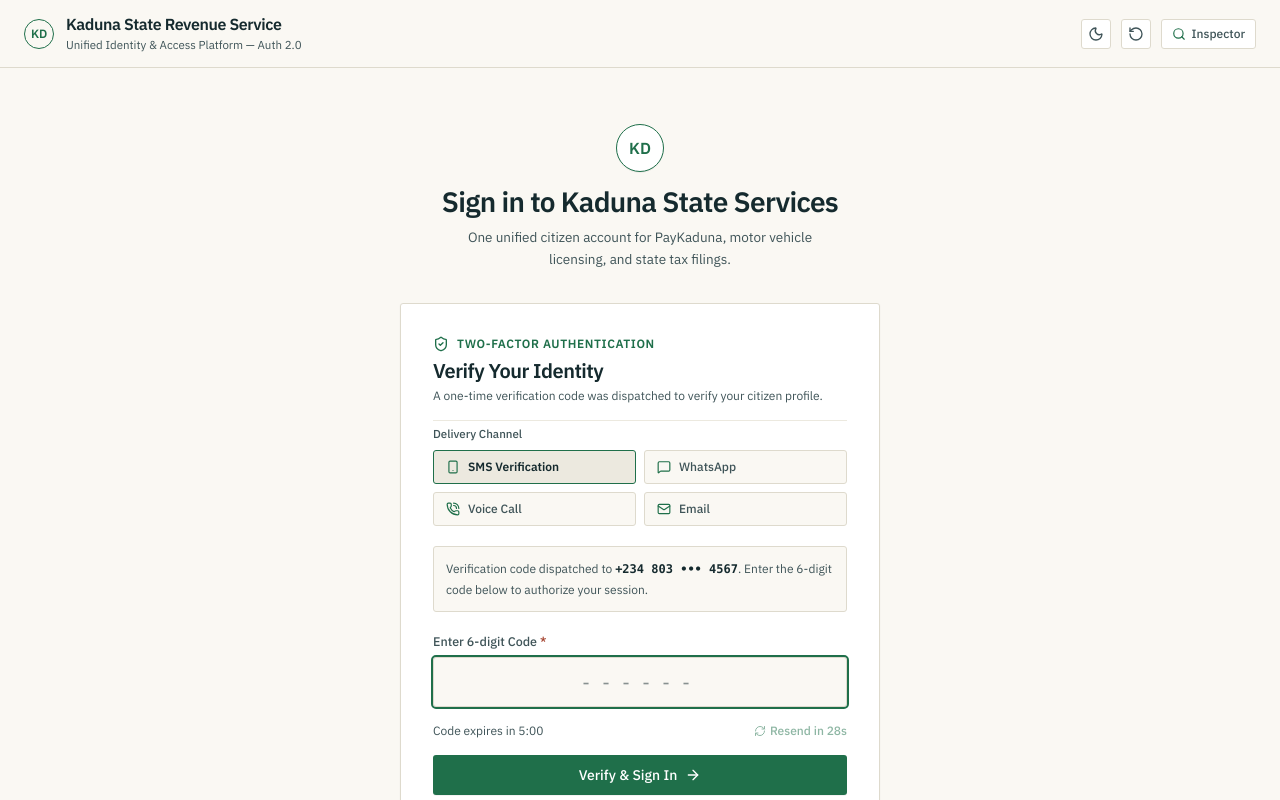
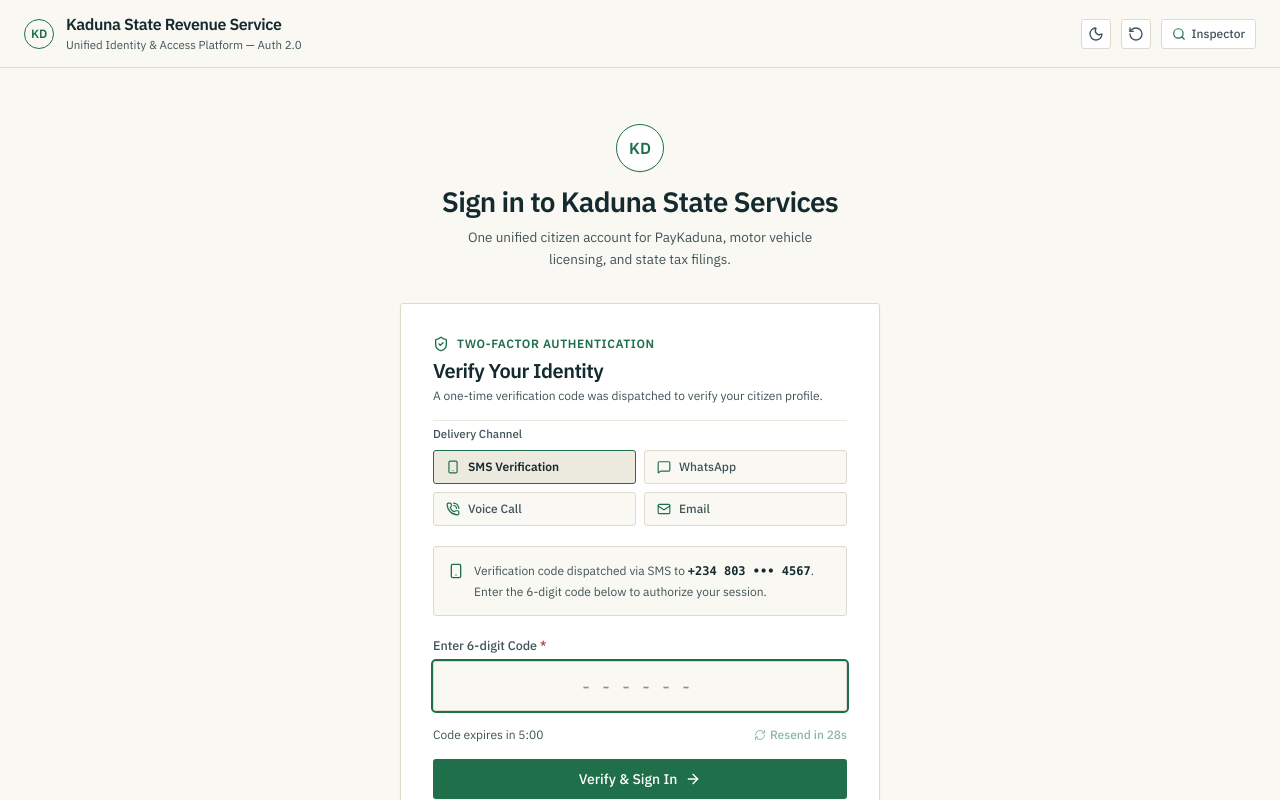
Before and after one commit to taxnigeria/kadirs-sso-demo, a React (Vite) app: page /auth/login in a window 1280 px wide. Both pictures are taken after typing "Sample", "Sample123" into the empty fields and a click on the button "Continue to 2-Factor Authentication". Built offline with nearby package versions, Linux system fonts and the light colour scheme.

Commit message:
feat(auth): dynamic channel-tailored OTP dispatch messages in login flow

```diff
--- a/src/portals/auth/login-page.tsx
+++ b/src/portals/auth/login-page.tsx
@@ -91,14 +91,17 @@
 
   // Dispatch OTP on entering step 2 or switching channel
   const dispatchOTP = (channel: OTPChannel = selectedChannel) => {
-    // Determine phone destination for current identifier
+    // Determine destination for current identifier and channel
     const found = DEMO_PERSONAS.find(
       (p) =>
         p.profile.email.toLowerCase() === identifier.trim().toLowerCase() ||
         p.identity.nin === identifier.trim()
     )
     const phone = found ? found.profile.phone : '+234 803 123 4567'
-    sendSimulatedOTP(phone, channel)
+    const email = identifier.includes('@') ? identifier.trim() : (found ? found.profile.email : 'citizen@kaduna.ng')
+    const destination = channel === 'email' ? email : phone
+
+    sendSimulatedOTP(destination, channel)
     setEnteredOtp('')
     setOtpError(null)
     setResendCooldown(30)
@@ -185,6 +188,15 @@
       p.profile.email.toLowerCase() === identifier.trim().toLowerCase() ||
       p.identity.nin === identifier.trim()
   ) || DEMO_PERSONAS[0]
+
+  const maskedPhone = matchedPersona.profile.phone.replace(/(\+\d{3}\s\d{3})\s\d{3}\s(\d{4})/, '$1 ••• $2')
+  const maskedEmail = (() => {
+    const rawEmail = identifier.includes('@') ? identifier.trim() : matchedPersona.profile.email
+    const [user, domain] = rawEmail.split('@')
+    if (!user || !domain) return rawEmail
+    const visible = user.length > 2 ? user.slice(0, 2) : user.slice(0, 1)
+    return `${visible}•••••@${domain}`
+  })()
 
   return (
     <div className="py-10 sm:py-14 px-4 sm:px-6 flex flex-col items-center justify-center min-h-[calc(100vh-80px)]">
@@ -421,13 +433,44 @@
               </div>
             </div>
 
-            {/* Carrier Dispatch Confirmation */}
-            <div className="bg-[var(--paper)] border border-[var(--line)] p-3 rounded-[var(--radius)] text-xs text-[var(--ink-soft)] leading-relaxed">
-              Verification code dispatched to{' '}
-              <strong className="text-[var(--ink)] font-mono">
-                {matchedPersona.profile.phone.replace(/(\+\d{3}\s\d{3})\s\d{3}\s(\d{4})/, '$1 ••• $2')}
-              </strong>
-              . Enter the 6-digit code below to authorize your session.
+            {/* Carrier Dispatch Confirmation — Tailored per channel */}
+            <div className="bg-[var(--paper)] border border-[var(--line)] p-3.5 rounded-[var(--radius)] text-xs text-[var(--ink-soft)] leading-relaxed flex items-start gap-2.5 transition-all">
+              {selectedChannel === 'termii_sms_dnd' && (
+                <>
+                  <Smartphone className="w-4 h-4 text-[var(--green)] shrink-0 mt-0.5" />
+                  <div>
+                    Verification code dispatched via SMS to{' '}
+                    <strong className="text-[var(--ink)] font-mono">{maskedPhone}</strong>. Enter the 6-digit code below to authorize your session.
+                  </div>
+                </>
+              )}
+              {selectedChannel === 'whatsapp' && (
+                <>
+                  <MessageSquare className="w-4 h-4 text-[var(--green)] shrink-0 mt-0.5" />
+                  <div>
+                    Verification code sent via WhatsApp message to{' '}
+                    <strong className="text-[var(--ink)] font-mono">{maskedPhone}</strong>. Check your WhatsApp chats and enter the 6-digit code below.
+                  </div>
+                </>
+              )}
+              {selectedChannel === 'voice_call' && (
+                <>
+                  <PhoneCall className="w-4 h-4 text-[var(--green)] shrink-0 mt-0.5" />
+                  <div>
+                    Automated voice call dialing{' '}
+                    <strong className="text-[var(--ink)] font-mono">{maskedPhone}</strong>. Answer the incoming call to hear your 6-digit audio verification code.
+                  </div>
+                </>
+              )}
+              {selectedChannel === 'email' && (
+                <>
+                  <Mail className="w-4 h-4 text-[var(--green)] shrink-0 mt-0.5" />
+                  <div>
+                    Verification code dispatched to your registered email{' '}
+                    <strong className="text-[var(--ink)] font-mono">{maskedEmail}</strong>. Check your inbox or spam folder and enter the 6-digit code below.
+                  </div>
+                </>
+              )}
             </div>
 
             {/* OTP Input Form */}
```
